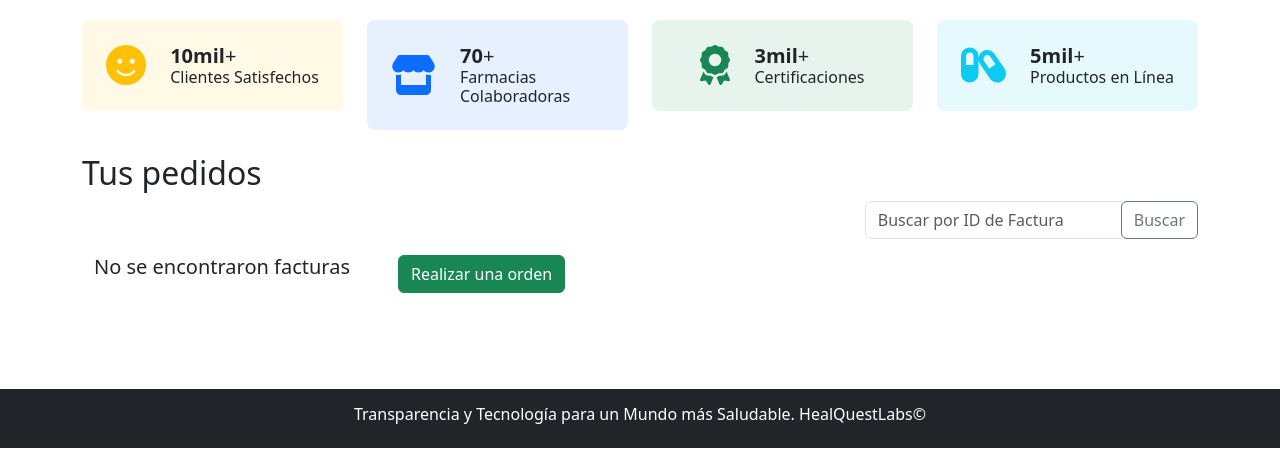
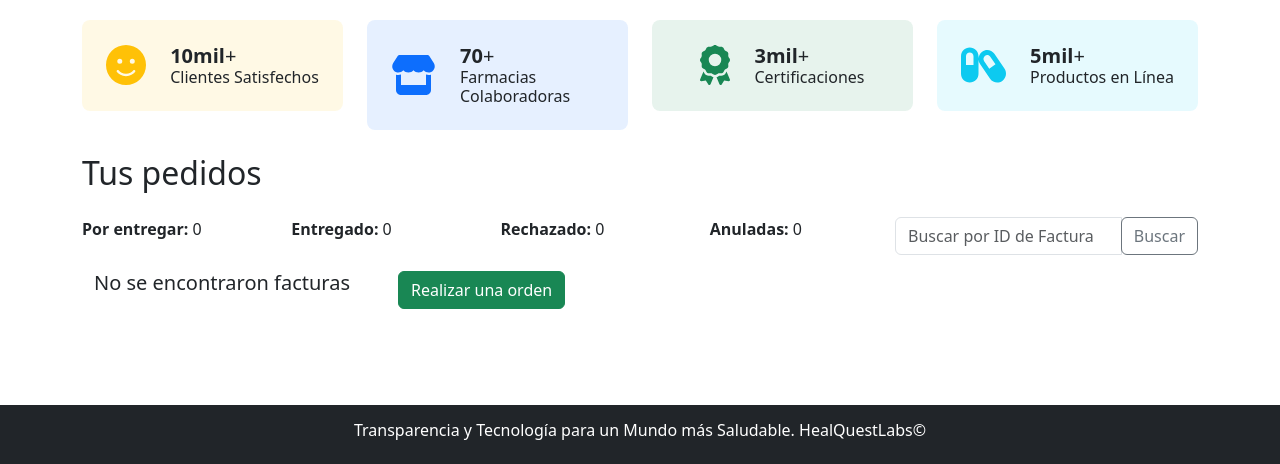
Before and after one commit to Dhyrt/Proyecto_Git, a Django app: page / in a window 1280 px wide. Shown: the part 482-946 px from the top of the page. Run offline with Django 4.2, Linux system fonts and the light colour scheme; a user stored in the database is signed in; data comes from the database, SQL or seed files in the repository; data that the repository does not hold is empty; some libraries are stand-ins or nearby versions.

Commit message:
contador estado facturas

```diff
--- a/app/templates/app/index.html
+++ b/app/templates/app/index.html
@@ -113,15 +113,21 @@
     <div class="container mt-4 mb-5">
         <h2>Tus pedidos</h2>
         {% if user.is_authenticated %}
-        <div class="d-flex justify-content-end">
+        <div class="d-flex mt-4">
+            <div class="row col-md-9">
+                <div class="col-md-3"><p><strong>Por entregar:</strong> {{ por_entregar }}</p></div>
+                <div class="col-md-3"><p><strong>Entregado:</strong> {{ entregado }}</p></div>
+                <div class="col-md-3"><p><strong>Rechazado:</strong> {{ rechazado }}</p></div>
+                <div class="col-md-3"><p><strong>Anuladas:</strong> {{ total_anuladas }}</p></div>
+            </div>
             <form method="get" action="">
                 <div class="input-group mb-3">
-                  <input type="text" name="q" class="form-control" placeholder="Buscar por ID de Factura" value="{{ request.GET.q }}">
-                  <div class="input-group-append">
+                    <input type="text" name="q" class="form-control" placeholder="Buscar por ID de Factura" value="{{ request.GET.q }}">
+                    <div class="input-group-append">
                     <button class="btn btn-outline-secondary" type="submit">Buscar</button>
-                  </div>
+                    </div>
                 </div>
-              </form>
+            </form>
         </div>
         <div class="container mb-5">
             {% if facturas %}
--- a/app/views.py
+++ b/app/views.py
@@ -2,6 +2,7 @@ from django.shortcuts import render, redirect, get_object_or_404
 from django.contrib.auth import login
 from django.contrib.auth.decorators import login_required
 from django.http import HttpResponse
+from django.db.models import Count, Q
 from xhtml2pdf import pisa
 from bs4 import BeautifulSoup
 from django.template.loader import get_template
@@ -20,7 +21,19 @@ def index(request):
         facturas = Factura.objects.filter(id_factura__icontains=query)
     else:
         facturas = Factura.objects.all()
-    return render(request, 'app/index.html', {'facturas': facturas})
+    # Contar las facturas según el estado
+    total_anuladas = facturas.filter(estado__estado='Anulada').count()
+    por_entregar = facturas.filter(Q(estado_entrega__estado_entrega='Por entregar') & ~Q(estado__estado='Anulada')).count()
+    entregado = facturas.filter(Q(estado_entrega__estado_entrega='Entregado') & ~Q(estado__estado='Anulada')).count()
+    rechazado = facturas.filter(Q(estado_entrega__estado_entrega='Rechazado') & ~Q(estado__estado='Anulada')).count()
+    datos = {
+        'facturas': facturas,
+        'total_anuladas': total_anuladas,
+        'por_entregar': por_entregar,
+        'entregado': entregado,
+        'rechazado': rechazado
+    }
+    return render(request, 'app/index.html', datos)
 
 def registro(request):
     if request.method == 'POST':
```
